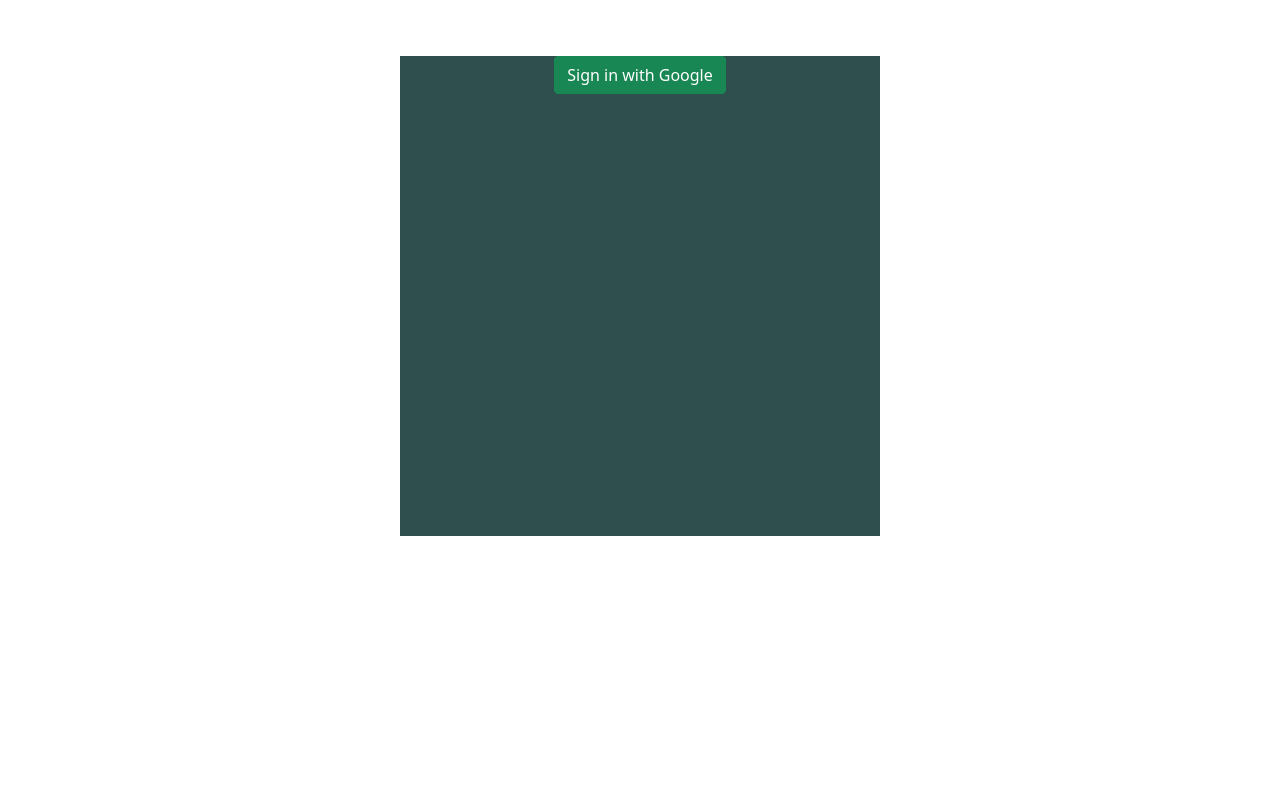
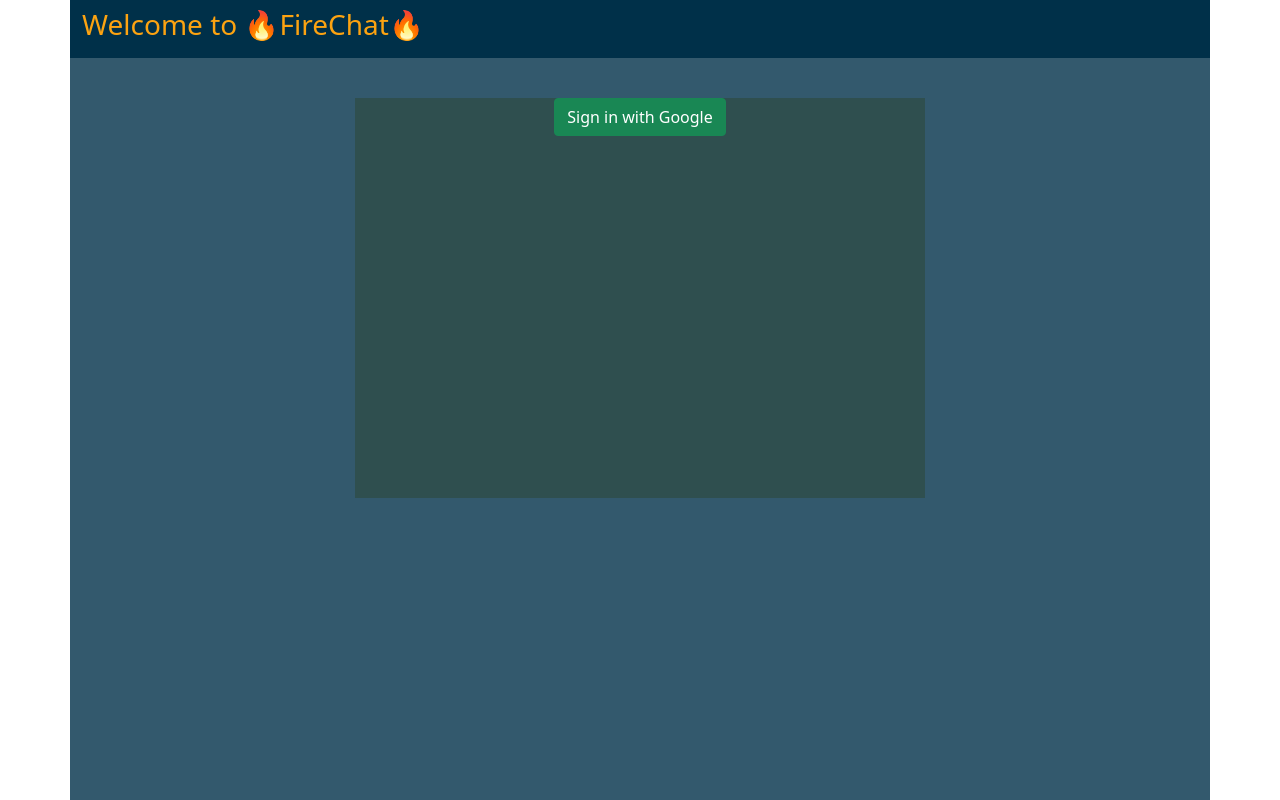
Before and after one commit to DomGalluzzo/FireChat, a React (Create React App) app: page / in a window 1280 px wide. Built offline with nearby package versions, Linux system fonts and the light colour scheme; no server answers.

Commit message:
styling for app

```diff
--- a/src/components/Application.js
+++ b/src/components/Application.js
@@ -4,17 +4,16 @@ import { auth } from "../firebase";
 import { Container, Navbar } from "react-bootstrap";
 
 import SignIn from "./SignIn";
-import SignOut from "./SignOut";
+import Navigation from "./Navigation";
+
 import Chatroom from "./Chatroom";
 
 const Application = () => {
 	const [user] = useAuthState(auth);
 
 	return (
-		<Container>
-			<Navbar>
-				<SignOut />
-			</Navbar>
+		<Container className="main-container p-0">
+			<Navigation user={user} />
 
 			{user ? <Chatroom /> : <SignIn />}
 		</Container>
--- /dev/null
+++ b/src/components/Navigation.js
@@ -0,0 +1,21 @@
+import React from "react";
+import { Container } from "react-bootstrap";
+
+import SignOut from "./SignOut";
+
+const Navigation = ({ user }) => {
+	return (
+		<Container className="navigation-container py-2" fluid>
+			{user ? (
+				<>
+					<h3>Hello, {user.displayName}</h3>
+					<SignOut />
+				</>
+			) : (
+				<h3 id="welcome-text">Welcome to 🔥FireChat🔥</h3>
+			)}
+		</Container>
+	);
+};
+
+export default Navigation;
--- a/src/styles/App.scss
+++ b/src/styles/App.scss
@@ -1,42 +1,5 @@
-.App {
-	text-align: center;
+.main-container {
+	height: 100vh;
+	background: rgba(0, 48, 73, 0.8);
+	color: rgba(255, 255, 255, 0.8);
 }
-
-.App-logo {
-	height: 40vmin;
-	pointer-events: none;
-}
-
-@media (prefers-reduced-motion: no-preference) {
-	.App-logo {
-		animation: App-logo-spin infinite 20s linear;
-	}
-}
-
-.App-header {
-	background-color: #282c34;
-	min-height: 100vh;
-	display: flex;
-	flex-direction: column;
-	align-items: center;
-	justify-content: center;
-	font-size: calc(10px + 2vmin);
-	color: white;
-}
-
-.App-link {
-	color: #61dafb;
-}
-
-@keyframes App-logo-spin {
-	from {
-		transform: rotate(0deg);
-	}
-	to {
-		transform: rotate(360deg);
-	}
-}
-
-.main-container {
-	margin: 0 5%;
-}
--- a/src/styles/SignIn.scss
+++ b/src/styles/SignIn.scss
@@ -1,7 +1,7 @@
 .sign-in-container {
 	text-align: center;
-	width: 30rem;
-	height: 30rem;
+	width: 50%;
+	height: 50%;
 	margin-top: 2.5rem;
 	background-color: darkslategray;
 }
--- a/src/styles/chatroom.scss
+++ b/src/styles/chatroom.scss
@@ -1,18 +1,17 @@
 .chatroom-container {
-	border: 1px solid slategray;
 	display: flex;
 	justify-content: space-between;
 	margin-top: 5%;
+	background: rgba(0, 48, 73, 0.9);
 }
 
 .messages-container {
-	border: 1px solid red;
-	width: 80%;
+	width: 90%;
+	border-left: 5px solid #fca311;
 }
 
 .chatroom-list-container {
-	border: 1px solid blue;
-	width: 20%;
+	width: 10%;
 	list-style: none;
 }
 
--- a/src/styles/index.scss
+++ b/src/styles/index.scss
@@ -1,3 +1,4 @@
-@import "./App.scss";
-@import "./chatroom.scss";
-@import "./SignIn.scss";
+@import "App.scss";
+@import "chatroom.scss";
+@import "SignIn.scss";
+@import "navigation";
--- /dev/null
+++ b/src/styles/navigation.scss
@@ -0,0 +1,9 @@
+.navigation-container {
+	display: flex;
+	justify-content: space-between;
+	background-color: rgba(0, 48, 73);
+
+	h3 {
+		color: #fca311;
+	}
+}
```
